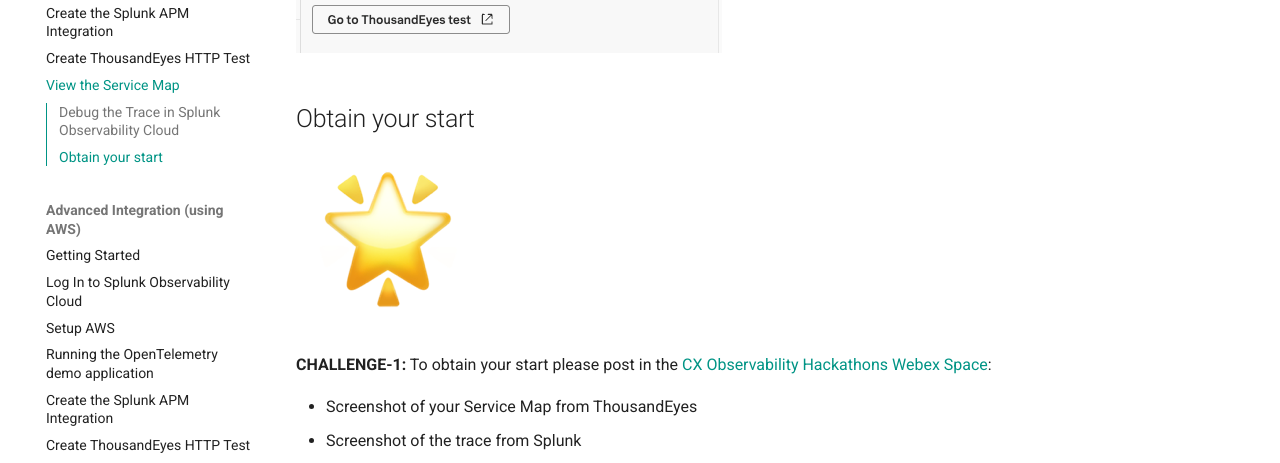
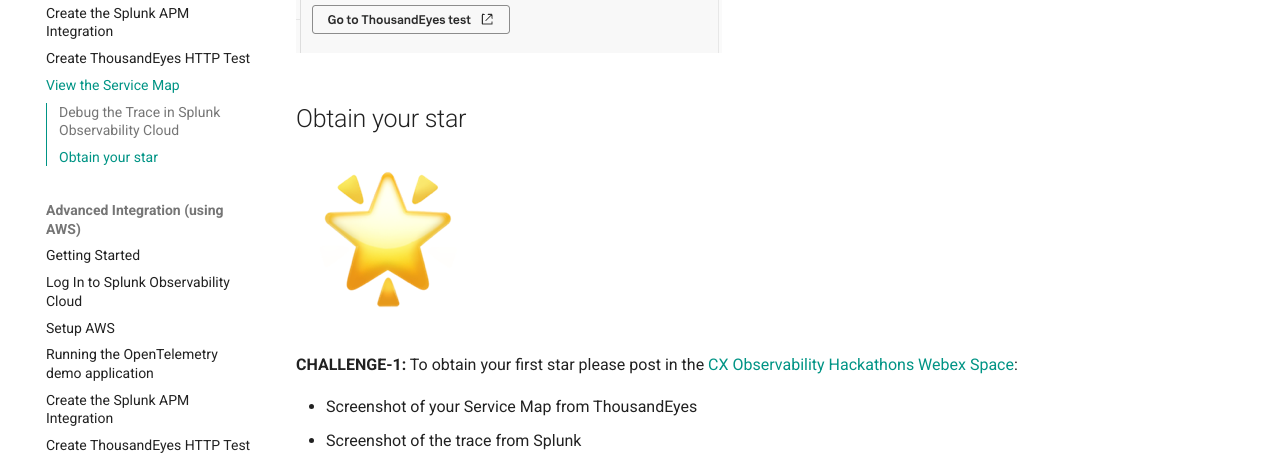
Before and after one commit to antonjim-te/thousandeyes-splunk-integrations-workshop, an MkDocs documentation site: the page built from docs/service_map/advanced_locally/view_service_map.md, in a window 1280 px wide and 900 px high, scrolled down 3176 px. Shown: the part 266-729 px from the top of the window. Built offline with MkDocs 1.6.1 and Material for MkDocs 9.7.7, drawn with Linux system fonts in a browser that asks for light colours.

Commit message:
Fix typo

```diff
--- a/docs/service_map/advanced_locally/view_service_map.md
+++ b/docs/service_map/advanced_locally/view_service_map.md
@@ -47,11 +47,11 @@
 
 ![Trace link to ThousandEyes](../../img/splunk_observability/trace_link_to_thousandeyes.png)
 
-## Obtain your start
+## Obtain your star
 ![Star](../../img/star.png)
 
 **CHALLENGE-1:**
-To obtain your start please post in the [CX Observability Hackathons Webex Space](https://eurl.io/#_mvufmNou):
+To obtain your first star please post in the [CX Observability Hackathons Webex Space](https://eurl.io/#_mvufmNou):
 
 - Screenshot of your Service Map from ThousandEyes
 - Screenshot of the trace from Splunk
```
Also changed, not shown: docs/service_map/advanced_aws/view_service_map.md (+2 -2 lines).
